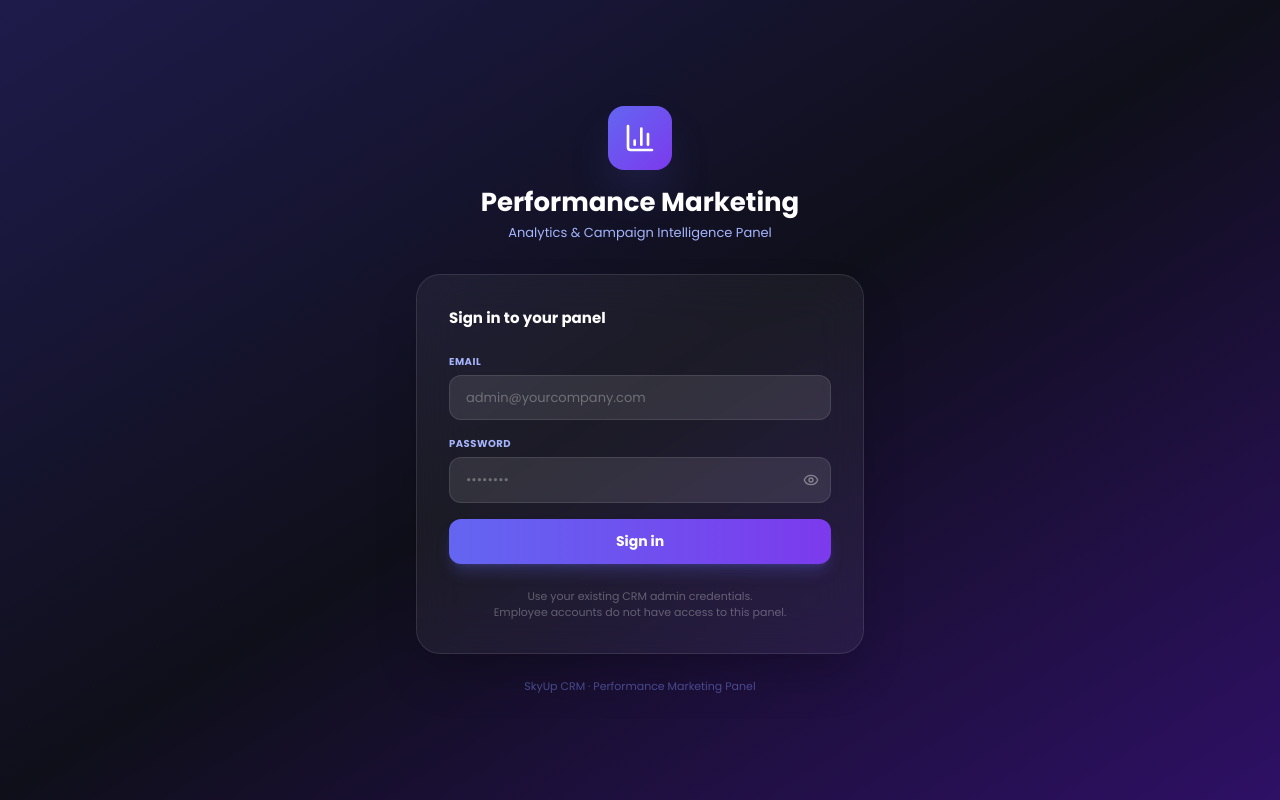
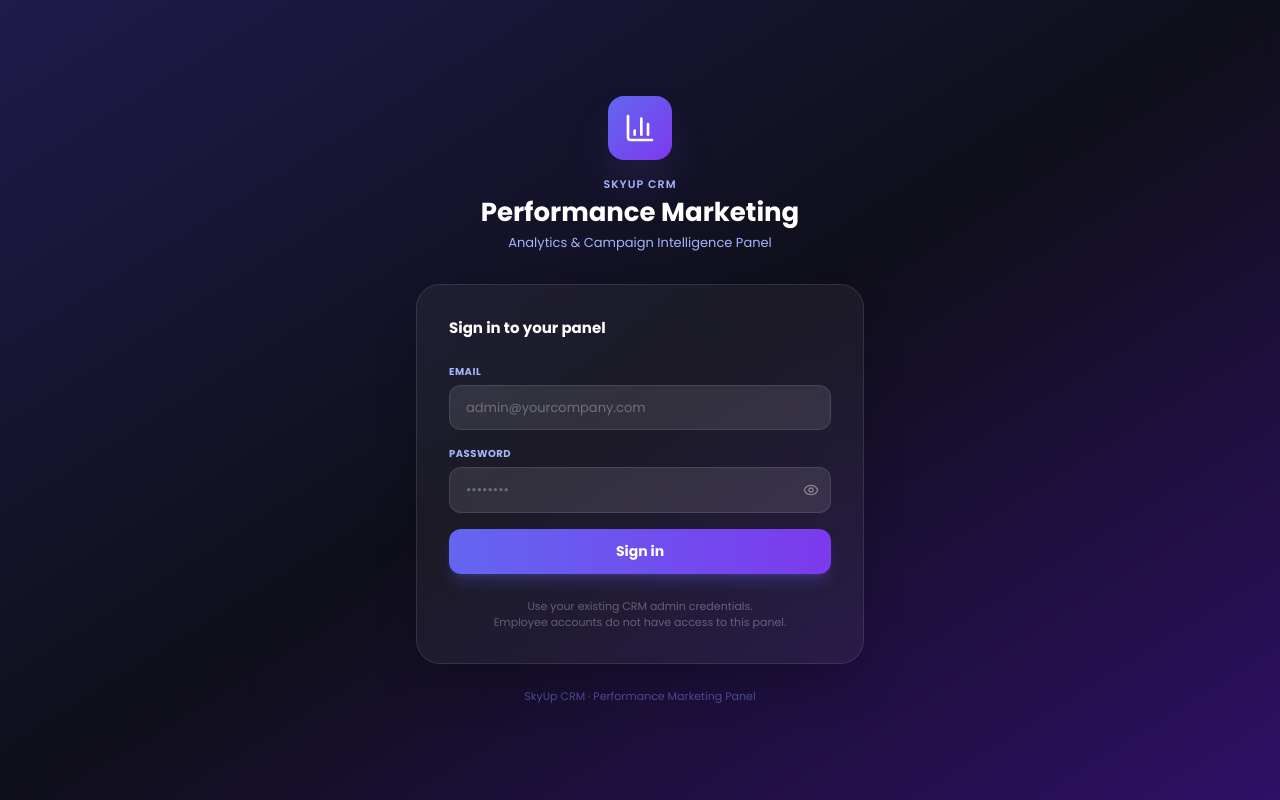
Before and after one commit to skyupdigitalsolutions-cpu/skyup-crm-frontend, a React (Vite) app: page /marketing/login in a window 1280 px wide. Built offline with nearby package versions, Linux system fonts and the light colour scheme; no server answers.

Commit message:
Add branding text to MarketingLogin component

```diff
--- a/src/marketing/MarketingLogin.jsx
+++ b/src/marketing/MarketingLogin.jsx
@@ -45,6 +45,7 @@ export default function MarketingLogin() {
           <div className="w-16 h-16 rounded-2xl bg-gradient-to-br from-indigo-500 to-violet-600 flex items-center justify-center mx-auto mb-4 shadow-2xl shadow-indigo-500/30">
             <BarChart3 className="w-8 h-8 text-white" />
           </div>
+          <p className="text-indigo-300 text-[11px] font-semibold uppercase tracking-widest mb-1">SkyUp CRM</p>
           <h1 className="text-[26px] font-extrabold text-white leading-tight">Performance Marketing</h1>
           <p className="text-indigo-300 text-[13px] mt-1">Analytics &amp; Campaign Intelligence Panel</p>
         </div>
```
